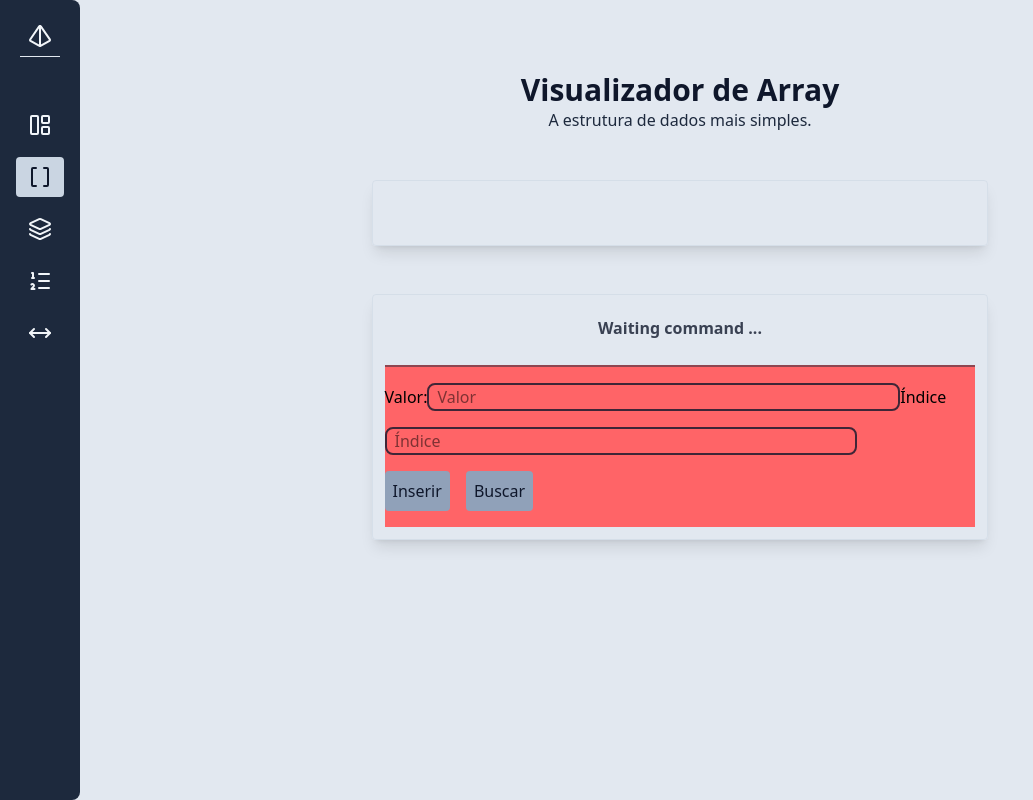
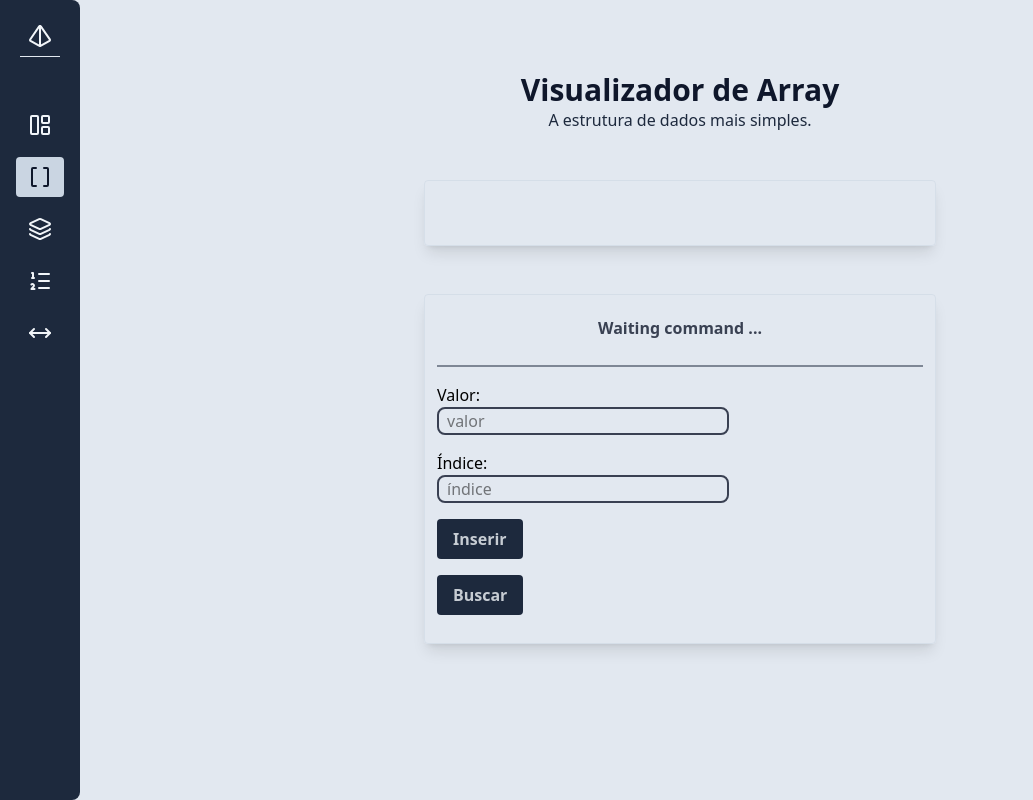
Before and after one commit to MathHenr/algorithm-visualizer, a Next.js app: page /array in a window 1280 px wide. Shown: the whole page, without its empty margins (0-1033 px from the left). Built offline with nearby package versions, Linux system fonts and the light colour scheme.

Commit message:
feat: develop control panel to manage structures.

```diff
--- /dev/null
+++ b/src/components/Button/index.tsx
@@ -0,0 +1,17 @@
+interface ButtonProps {
+  handle: () => void;
+  isPlaying: boolean;
+  children: React.ReactNode;
+}
+
+export function Button({ handle, isPlaying, children }: ButtonProps) {
+  return (
+    <button
+      className="py-2 px-4 sm:w-fit rounded font-bold bg-slate-800 text-slate-100/80 hover:bg-slate-400/80 hover:shadow-md hover:text-slate-800"
+      onClick={handle}
+      disabled={isPlaying}
+    >
+      {children}
+    </button>
+  );
+}
--- a/src/components/ControlPanel/index.tsx
+++ b/src/components/ControlPanel/index.tsx
@@ -1,5 +1,7 @@
 import { AnimationStep } from "@/types/animation";
 import { motion } from "framer-motion";
+import { Input } from "../Input";
+import { Button } from "../Button";
 
 interface ControlPanelProps {
   inputValue: string;
@@ -34,44 +36,41 @@ export function ControlPanel({
           </motion.p>
         </div>
       </div>
-      <div className="flex flex-col bg-red-400 gap-4 border-t-2 border-slate-800/50 py-4">
-        <div className="space-y-4">
-          <label htmlFor="valor">Valor:</label>
-          <input
-            id="valor"
-            name="valor"
+      <div className="flex flex-col w-full gap-4 border-t-2 border-slate-800/50 py-4">
+        <div className="flex flex-col gap-4">
+          <span className="flex flex-col">
+            <Input
+              id="value"
+              name="value"
               type="number"
+              placeholder="valor"
               value={inputValue}
-            placeholder="Valor"
-            onChange={(e) => setInputValue(e.target.value)}
-            className="w-[80%] border-2 rounded-lg border-slate-900/80 px-2 outline-0"
-          />
-          <label htmlFor="index">Índice</label>
-          <input
+              changeValue={setInputValue}
+            >
+              Valor:
+            </Input>
+          </span>
+          <span className="flex flex-col">
+            <Input
               id="index"
               name="index"
               type="number"
+              placeholder="índice"
               value={inputIndex}
-            placeholder="Índice"
-            onChange={(e) => setInputIndex(e.target.value)}
-            className="w-[80%] border-2 rounded-lg border-slate-900/80 px-2 outline-0"
-          />
+              changeValue={setInputIndex}
+            >
+              Índice:
+            </Input>
+          </span>
         </div>
-        <div className="space-x-4">
-          <button
-            className="p-2 rounded bg-slate-400 text-slate-900"
-            onClick={handleUpdate}
-            disabled={isPlaying}
-          >
+
+        <div className="flex flex-col gap-4">
+          <Button handle={handleUpdate} isPlaying={isPlaying}>
             Inserir
-          </button>
-          <button
-            className="p-2 rounded bg-slate-400 text-slate-900"
-            onClick={handleSearch}
-            disabled={isPlaying}
-          >
+          </Button>
+          <Button handle={handleSearch} isPlaying={isPlaying}>
             Buscar
-          </button>
+          </Button>
         </div>
       </div>
     </section>
--- /dev/null
+++ b/src/components/Input/index.tsx
@@ -0,0 +1,19 @@
+type InputProps = {
+  value: string;
+  changeValue: React.Dispatch<React.SetStateAction<string>>;
+  children: React.ReactNode;
+} & React.ComponentProps<"input">;
+
+export function Input({ value, changeValue, children, ...rest }: InputProps) {
+  return (
+    <>
+      <label htmlFor="valor">{children}</label>
+      <input
+        value={value}
+        onChange={(e) => changeValue(e.target.value)}
+        className="sm:w-[60%] w-full border-2 rounded-lg border-slate-900/80 px-2 outline-0"
+        {...rest}
+      />
+    </>
+  );
+}
```
Lines whose indentation alone changed are shown as unchanged.
